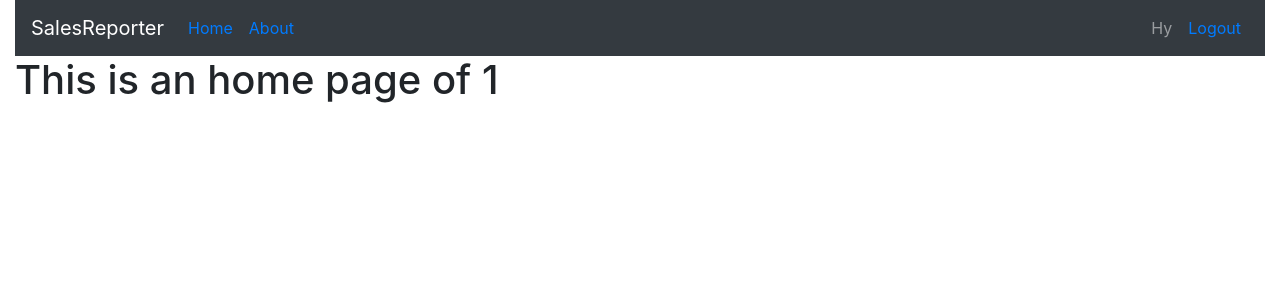
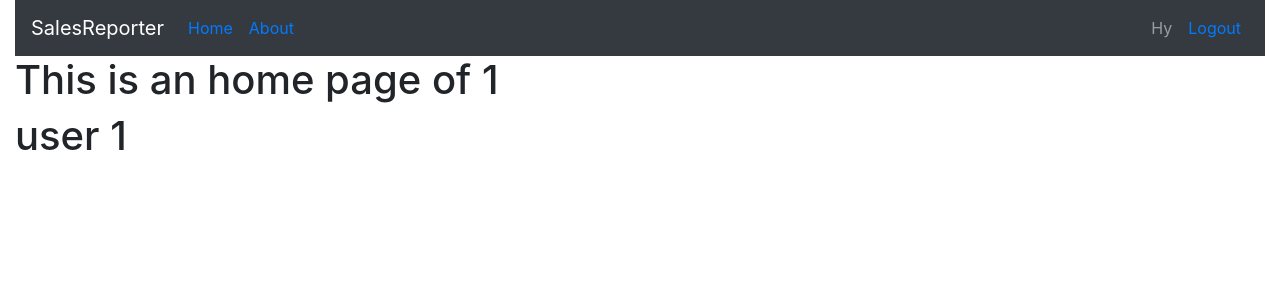
Before and after one commit to Vyto96/SRP, a Vue app in the folder spa-sr/: page /home/1 in a window 1280 px wide. Shown: the top 300 px of the page. Built offline with nearby package versions, Linux system fonts and the light colour scheme.

Commit message:
route params test

```diff
--- a/spa-sr/src/views/Home.vue
+++ b/spa-sr/src/views/Home.vue
@@ -1,6 +1,7 @@
 <template>
   <div class="home">
     <h1>This is an home page of {{ $route.params.id }}</h1>
+    <h1>user {{ user }}</h1>
   </div>
 </template>
 
@@ -13,7 +14,7 @@ export default {
   components: {
 
   },
-  data () {
+  data() {
       return {
         user: this.$route.params.id,//prendere i dati dall'url più chiamata
       }
```
